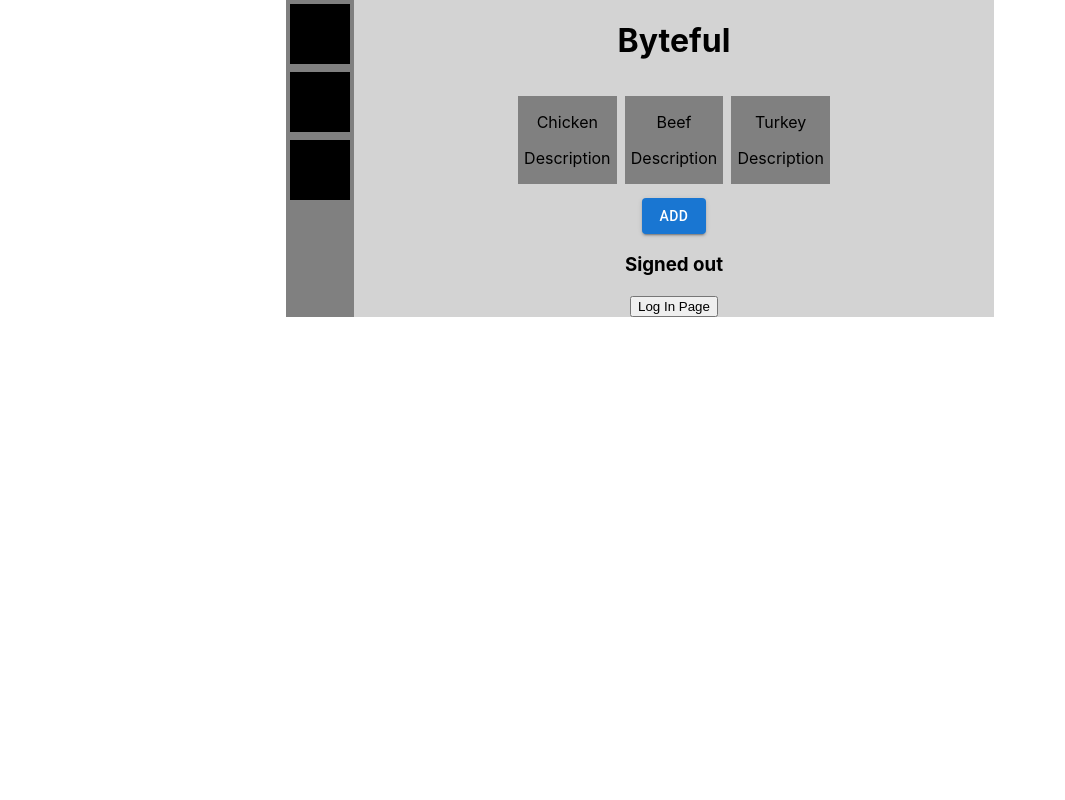
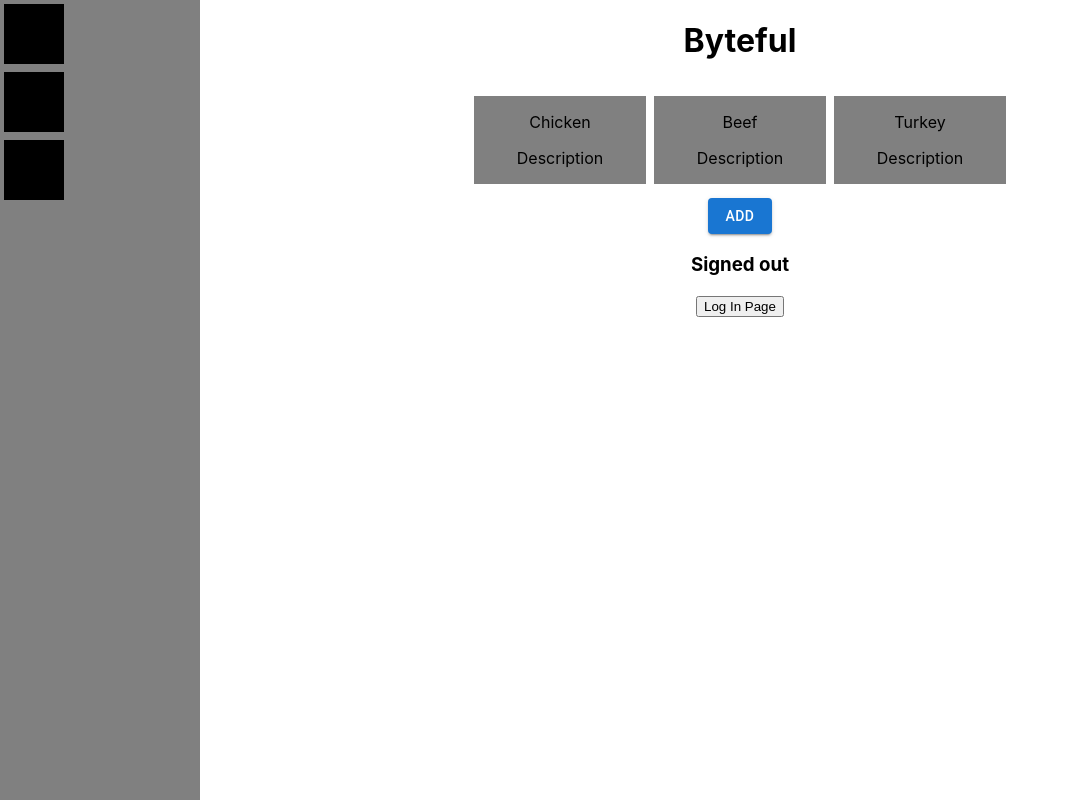
Before and after one commit to zach-habib/Biteful, a React (Create React App) app: page / in a window 1280 px wide. Shown: the whole page, without its empty margins (0-1065 px from the left). Built offline with nearby package versions, Linux system fonts and the light colour scheme; no server answers.

Commit message:
Changed styling of sidebar

```diff
--- a/src/App.css
+++ b/src/App.css
@@ -1,20 +1,24 @@
+
 .App {
-  text-align: center;
+  margin-top: 0;
 }
 
 .main {
   text-align: center;
-  display: flex;
-  justify-content: center;
 }
 
 .content {
-  width: 50%;
-  background: lightgray;
+  width: 100vw - 200px;
+  height: 100%;
+  margin-left: 200px;
 }
 
 .sidebar {
   background: gray;
+  position: fixed;
+  top: 0;
+  height: 100%;
+  width: 200px;
   display: flex;
   flex-direction: column;
 }
```
